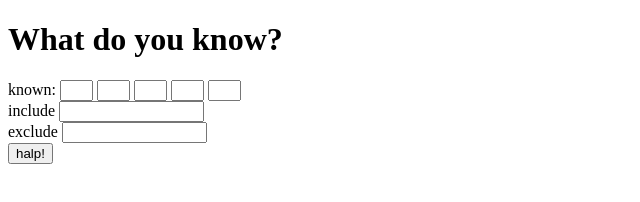
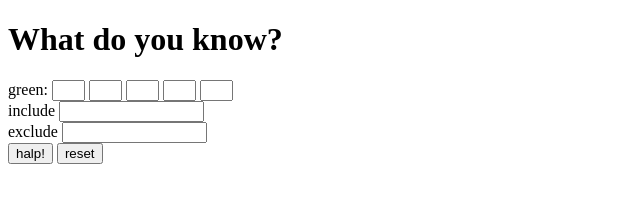
Before and after one commit to natoftheboonies/wordhalp, a website: page word5.html in a window 1280 px wide. Shown: the whole page, without its empty margins (0-640 px from the left). Drawn offline with Linux system fonts and the light colour scheme.

Commit message:
add reset button

```diff
--- a/word5.html
+++ b/word5.html
@@ -1,4 +1,4 @@
-<!DOCTYPE html>
+<!doctype html>
 <html lang="en">
   <head>
     <meta charset="UTF-8" />
@@ -10,7 +10,7 @@
     <form id="game">
       <h1>What do you know?</h1>
       <div>
-        <label for="known1">known:</label>
+        <label for="known1">green:</label>
         <input name="known1" size="1" maxlength="1" />
         <input name="known2" size="1" maxlength="1" />
         <input name="known3" size="1" maxlength="1" />
@@ -29,6 +29,7 @@
       </div>
       <div>
         <button>halp!</button>
+        <input type="reset" value="reset" />
       </div>
     </form>
     <ul id="results"></ul>
@@ -61,7 +62,7 @@
             const results = document.getElementById("results");
             results.innerHTML = "";
             data.forEach((word) =>
-              results.insertAdjacentHTML("beforeend", `<li>${word}</li>`)
+              results.insertAdjacentHTML("beforeend", `<li>${word}</li>`),
             );
             console.log("Request complete! response:'", data);
           })
```
